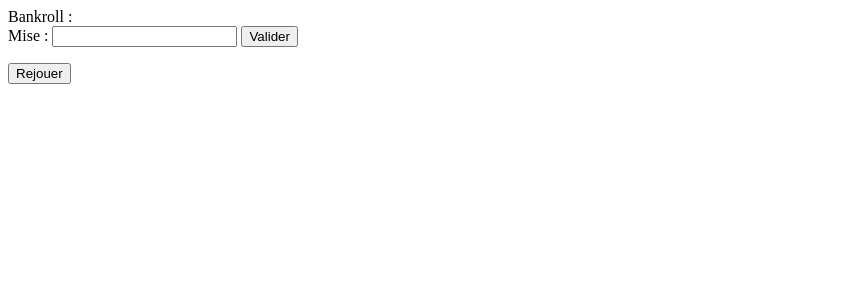
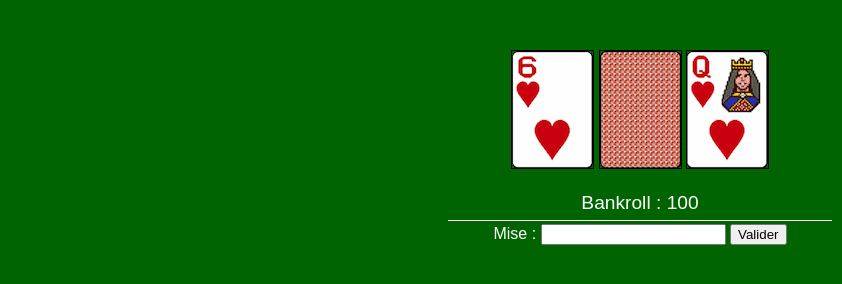
Before and after one commit to Limsa00/acey-ducey, a plain HTML site: page index.html in a window 1280 px wide. Shown: the whole page, without its empty margins (0-842 px from the left). Drawn offline with Linux system fonts and the light colour scheme.

Commit message:
update cards ok

```diff
--- a/index.html
+++ b/index.html
@@ -3,8 +3,9 @@
 <head>
   <meta charset="UTF-8">
   <title>Acey Deucey</title>
-  <link rel="shortcut icon" href="images/favicon.ico" type="image/x-icon">
-  <link rel="stylesheet" href="css/style">
+  <link rel="shortcut icon" href="./img/favicon.ico" type="image/x-icon">
+  <link rel="stylesheet" href="./css/style.css">
+  <link rel="stylesheet" href="./css/cards.css">
 </head>
 <body>
   <main id="playground">
@@ -29,6 +30,6 @@
     </div>
   </main>
 
-  <script src="scripts/app.js"></script>
+  <script src="./js/app.js"></script>
 </body>
 </html>
--- a/js/app.js
+++ b/js/app.js
@@ -52,7 +52,7 @@ var app = {
 
   bankroll: 100,
 
-  cards: null,
+  cards: [2,3,4,5,6,7,8,9,10,'Valet','Dame','Roi','As'],
 
   newRound: function () {
     // En premier lieu, il faut tirer 2 nombres au hasard.
@@ -66,6 +66,7 @@ var app = {
     app.updateCards();
 
     // Pour finir, il faut masquer l'élément résultat
+    app.result.style.display = 'none';
 
     // CE QUI SUIT NE S'APPLIQUE QUE SI TU EN ES À L'ÉTAPE 5
     // Lors de la première partie, le pot est déjà affiché et vide
@@ -81,10 +82,12 @@ var app = {
     // Le style, ça viendra plus tard : l'essentiel, c'est que ça fonctionne 👌
 
     // La vraie valeur à mettre ici, c'est la plus basse des 2 valeurs tirées juste avant
-    app.lowCard.textContent = "¯\\_(ツ)_/¯";
+    app.lowCard.textContent = app.values.min;
+    app.lowCard.classList.add(`val-${app.cards[app.values.min]}`);
 
     // Et ici, la plus haute
-    app.highCard.textContent = "¯\\_(ツ)_/¯";
+    app.highCard.textContent = app.values.max;
+    app.highCard.classList.add(`val-${app.cards[app.values.max]}`);
 
     // Pour la carte du milieu, on va écrire "?" dedans (il faut attendre que le joueur mise pour tirer cette carte)
     app.midCard.textContent = "?";
```
